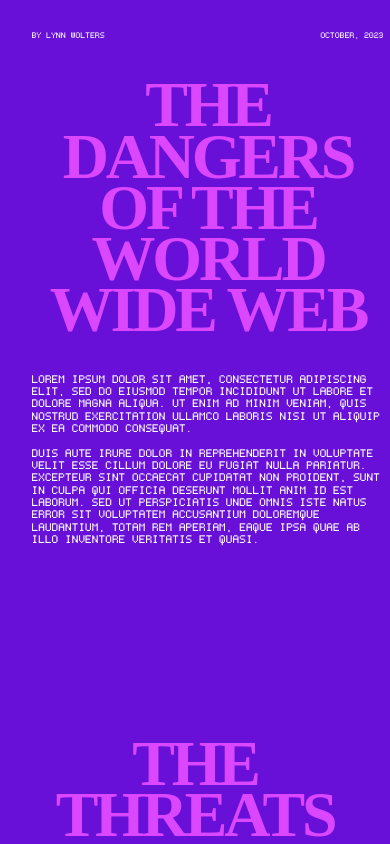
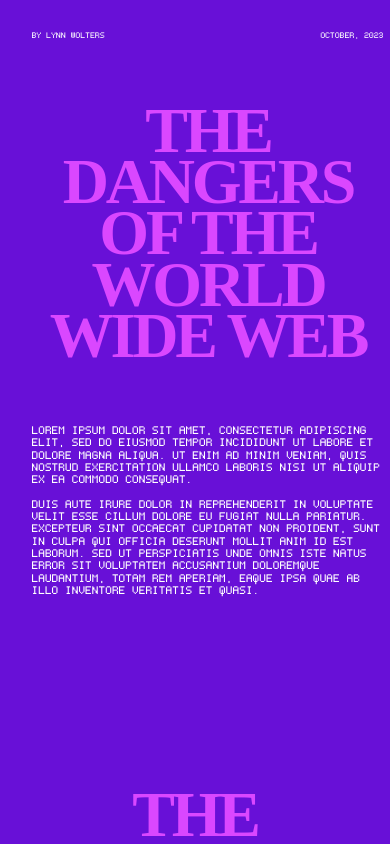
Before and after one commit to lynnwolters/tech-track-23-24, a SvelteKit app in the folder my-app/: page / in a window 390 px wide. Shown: the top 844 px of the page. Built offline with nearby package versions, Linux system fonts and the light colour scheme; a web font is replaced by a local one.

Commit message:
responsive

```diff
--- a/my-app/src/routes/components/Header.svelte
+++ b/my-app/src/routes/components/Header.svelte
@@ -28,7 +28,7 @@
     h1 {
         grid-column-start: 2;
         grid-column-end: 12;
-        margin: .6em 0;
+        margin: 1em 0;
         text-align: center;
     }
 
```
